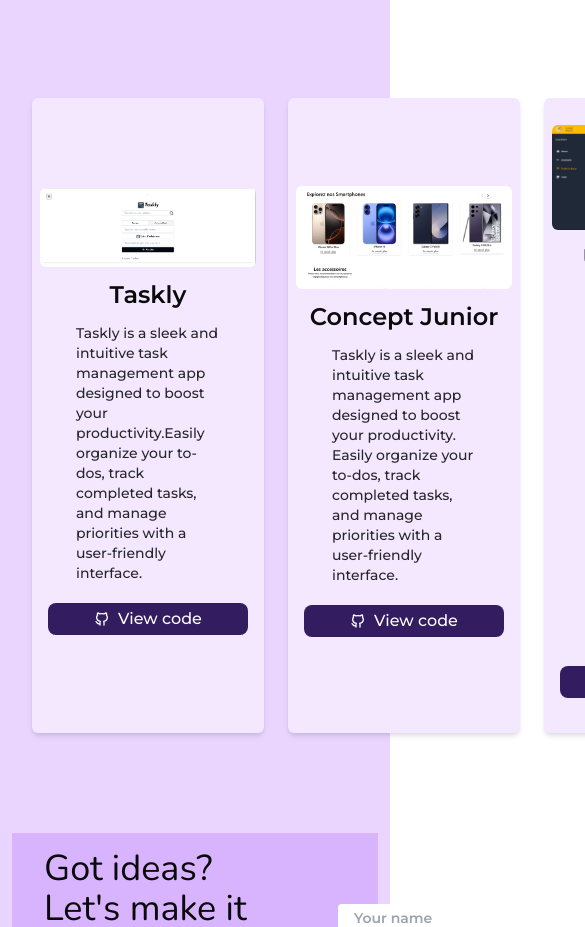
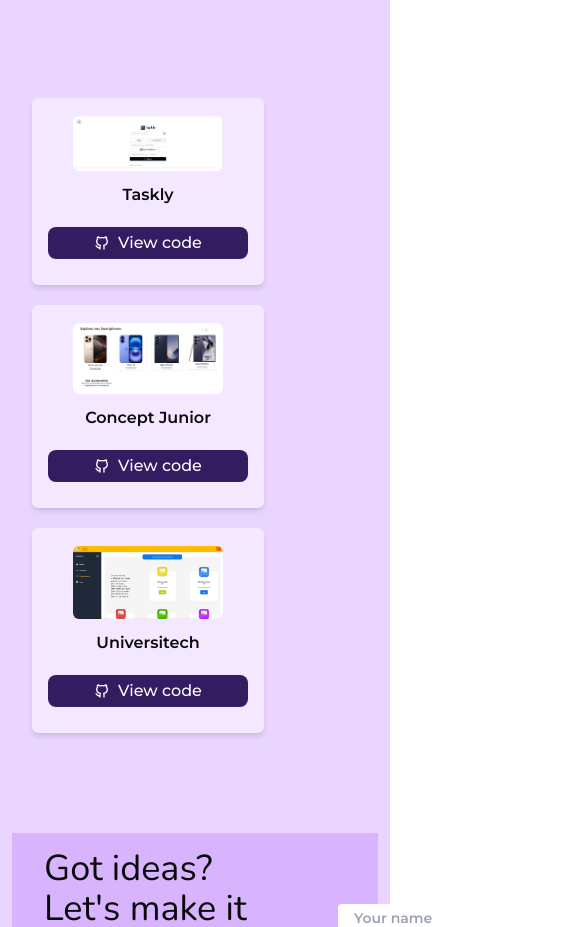
Before and after one commit to IannisG10/IannisG-portfolio, a React (Vite) app: page / in a window 390 px wide. Shown: the part 1394-2321 px from the top of the page, 585 px wide, since content can reach past the window. Built offline with nearby package versions, Linux system fonts and the light colour scheme; a web font is replaced by a local one.

Commit message:
center the project

```diff
--- a/src/components/MyProject/MyProject.tsx
+++ b/src/components/MyProject/MyProject.tsx
@@ -5,14 +5,15 @@
 const MyProject: React.FC = () => {
     return(
         <>
+            <div className="grid grid-cols-1 md:grid-cols-3 gap-5">
                 {DataProject.map((item,index) => (
                     <div key={index}
                         className="flex flex-col justify-center gap-3 p-2 mx-3 items-center bg-purple-100 border-gray-50 shadow-md rounded-md">
                             <img src={`../../../public/${item.imageProject}.jpg`} alt={item.tittleProject}
-                             className="w-[250px] rounded-md cursor-pointer hover:scale-105 transition-all duration-300 ease-in-out"
+                                className="w-[150px] rounded-md cursor-pointer hover:scale-105 transition-all duration-300 ease-in-out"
                             />
-                        <h2 className="font-semibold font-monsterrat text-2xl">{item.tittleProject}</h2>
-                        <div className="w-2/3 font-monsterrat">
+                            <h2 className="font-semibold font-monsterrat md:text-2xl text-base">{item.tittleProject}</h2>
+                            <div className="md:w-2/3 md:block hidden w-3/4 font-monsterrat">
                                 <p className="text-sm text-zinc-800 font-medium">{item.description}</p>
                             </div>
                             <button className="flex justify-center hover:scale-105 transition-all duration-300 ease-in-out w-[200px]
@@ -21,6 +22,7 @@
                             </button>
                     </div>
                 ))}
+            </div>
 
 
         </>
--- a/src/data/data.tsx
+++ b/src/data/data.tsx
@@ -8,7 +8,7 @@
     {
         imageProject: 'Taskly',
         tittleProject: 'Taskly',
-        description: 'Taskly is a sleek and intuitive task management app designed to boost your productivity.Easily organize your to-dos, track completed tasks, and manage priorities with a user-friendly interface.'
+        description: 'Taskly is a sleek and intuitive task management app <span>designed to boost your productivity.Easily organize your to-dos, track completed tasks, and manage priorities with a user-friendly interface.'
     },
     {
         imageProject: 'Concept',
```
Lines whose indentation alone changed are shown as unchanged.
